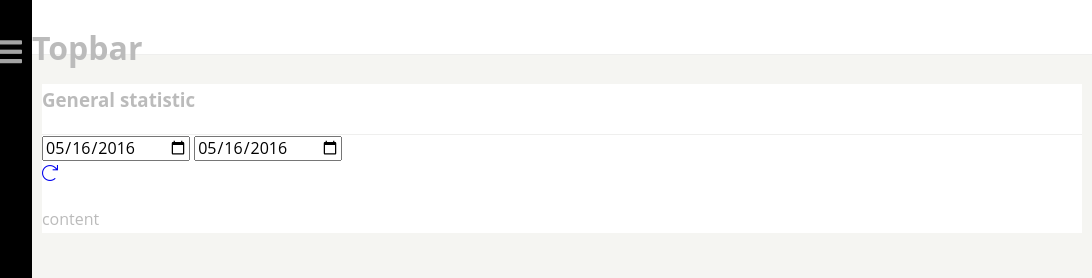
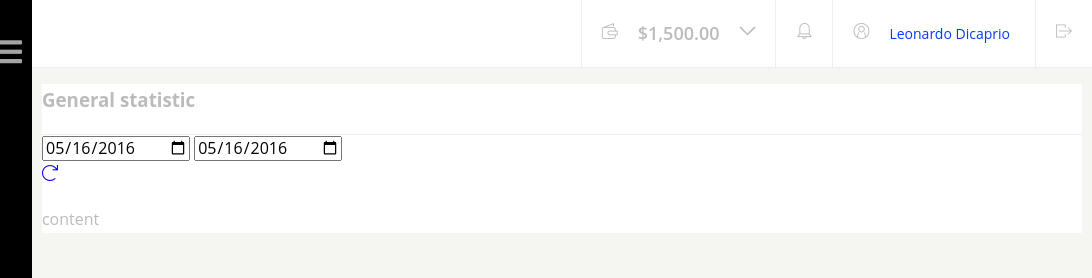
Before and after one commit to Marc-O-Antonio/Dashboard-solo, a website: page index.html in a window 1280 px wide. Shown: the top 278 px of the page, 188-1280 px from the left. Drawn offline with Linux system fonts and the light colour scheme.

Commit message:
add topbar

```diff
--- a/index.html
+++ b/index.html
@@ -19,7 +19,7 @@
         <div class="sidebar-nav">
             <ul class="sidebar-list">
                 <li class="sidebar-list">
-                <a class="sidebar-list-item" href="#general"><img src="vendor/icons/general.svg" class="icon" alt="">General</a>
+                <a class="sidebar-list-item" href="#general"><img src="vendor/icons/general.svg" class="icon-general icon">General</a>
                 </li>
                 <li class="sidebar-list">
                 <a class="sidebar-list-item" href="#details"><img src="vendor/icons/details.svg" class="icon" alt="">Details</a>
@@ -56,11 +56,25 @@
         </div>
     </aside>
     <nav class="topbar">
-        <section>
-            <div>
-                <h1>Topbar</h1>
-            </div>
-        </section>
+        <div class="topbar-menu">
+            <ul class="topbar-list">
+                <li class="topbar-list-item">
+                    <a class="icon-wallet icon-top"></a>
+                    <div class="balance">$1,500.00</div>
+                    <a href="#arrow-down" class="icon-arrow-down icon-top"></a>
+                </li>
+                <li class="topbar-list-item">
+                    <a href="#notification" class="icon-notification icon-top"></a>
+                </li>
+                <li class="topbar-list-item top-bar-login">
+                    <a href="#login"><i class="icon-profile icon-top"></i></a>
+                    <div class="user-name">Leonardo Dicaprio</div>
+                </li>
+                <li class="topbar-list-item top-bar-logout">
+                    <a href="#exit"><i class="icon-quit icon-top"></i></a>
+                </li>
+            </ul>
+        </div>
 	</nav>
 	<main class="container">
         <section class="content">
--- a/sass/sections/_topbar.scss
+++ b/sass/sections/_topbar.scss
@@ -1,10 +1,54 @@
 nav {
-    background-color: $background-color-2;
-    border-bottom: 1px solid $line-color;
+    display: flex;
+    flex-direction: row;
+    justify-content: flex-end;
     position: fixed;
     top: 0;
     width: 100%;
-    height: 55px;
+    min-height: 55px;
+    border-bottom: 1px solid $line-color;
+    color: $font-color;
+    background-color: $background-color-2;
     z-index: 3;
-    padding-left: 220px;
+
+    .topbar-menu {
+        display: flex;
+    }
+
+    .topbar-list {
+        display: flex;
+        align-items: center;
+        margin: 0;
+        flex-direction: row;
+
+        .topbar-list-item {
+            display: flex;
+            align-items: center;
+            height: 100%;
+            list-style: none;
+            border-left: 1px solid $line-color;
+            [class*='icon-'] {
+                color: $font-color;
+                margin: 20px;
+            }
+        }
+    }
+
+    li:hover {
+        [class*='icon-'] {
+            margin: 20px;
+            color: $btn-color !important;
+        }
+    }
+
+    .user-name{
+        font-size: 14px;
+        color: #033dfc;
+        margin-right: 25px;
+    }
+
+    .balance {
+        font-size: 18px;
+        font-weight: 600;
+    }
 }
```
Also changed, not shown: css/style.css, 1 other file.
